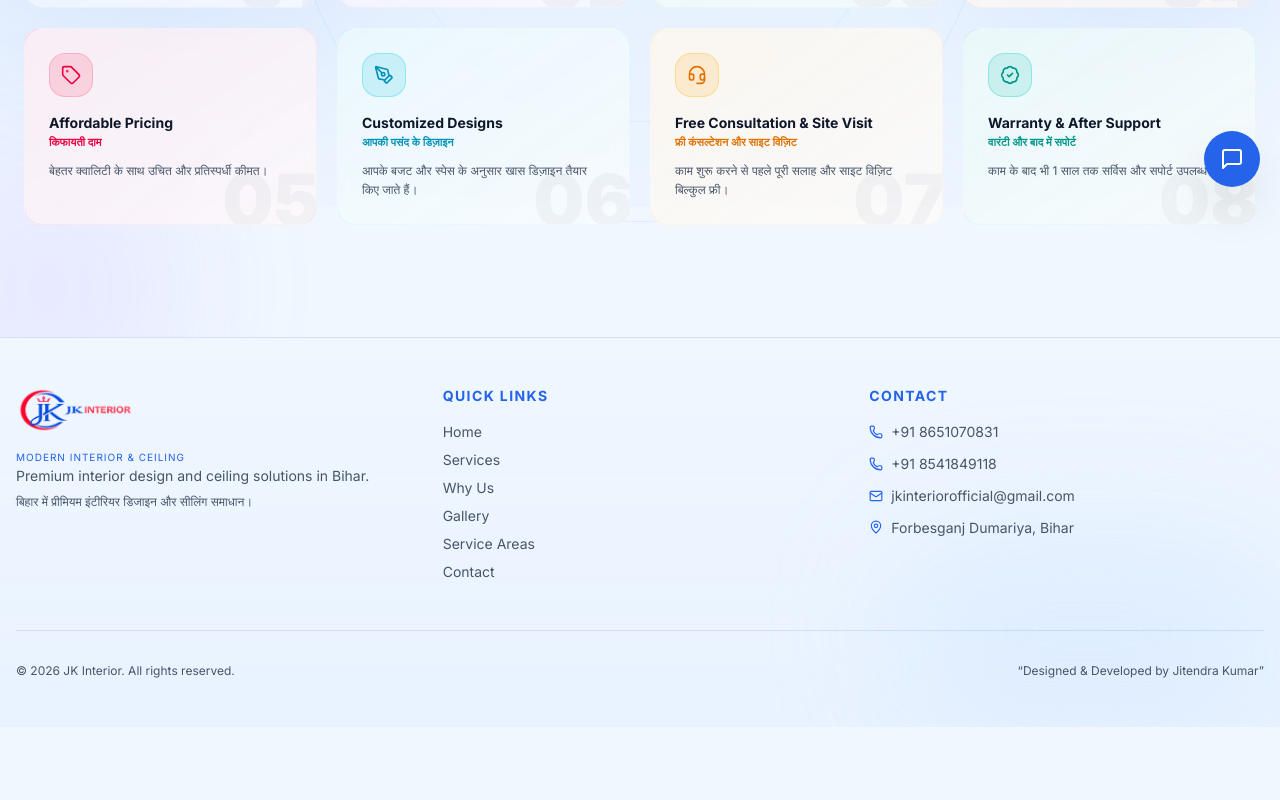
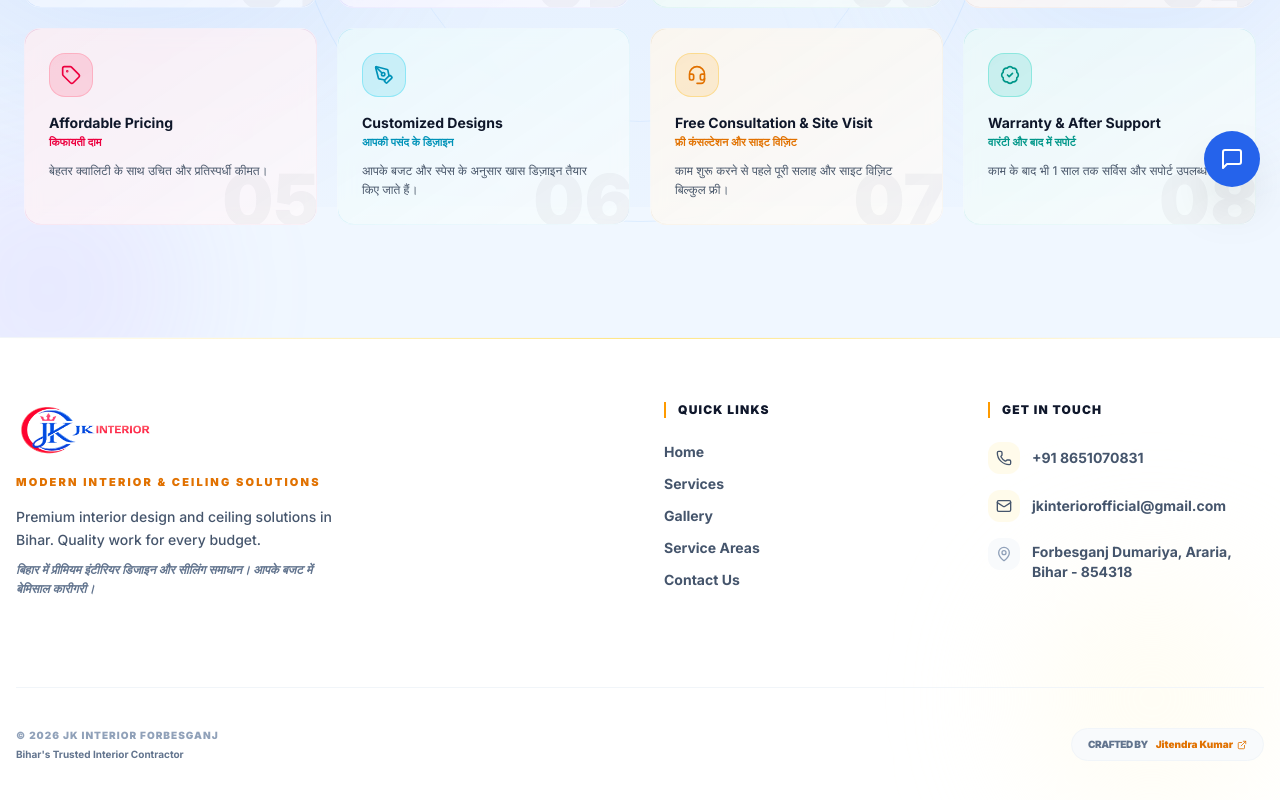
Before and after one commit to jitendrakumarraj831-byte/jk-interior2, a Next.js app: page /about in a window 1280 px wide. Shown: the part 593-1393 px from the top of the page. Before the commit the page ends 1320 px from the top, so only its background shows below. Built offline with nearby package versions, Linux system fonts and the light colour scheme; a web font is replaced by a local one.

Commit message:
Update footer.tsx

```diff
--- a/components/footer.tsx
+++ b/components/footer.tsx
@@ -1,15 +1,17 @@
 "use client"
 
 import Image from "next/image"
-import { Phone, Mail, MapPin } from "lucide-react"
+import { Phone, Mail, MapPin, ExternalLink } from "lucide-react"
 import { motion } from "framer-motion"
 import { fadeSlideUp, fadeSlideUpItem, staggerContainer } from "@/components/motion-reveal"
 
 export default function Footer() {
   return (
-    <footer className="border-t border-gold/15 py-12 relative overflow-hidden">
-      <div className="absolute inset-0 bg-gradient-to-b from-transparent to-[rgba(219,234,254,0.35)] pointer-events-none" />
-      <div className="absolute bottom-0 right-0 w-96 h-48 bg-blue-200/25 blur-3xl rounded-full pointer-events-none" />
+    <footer className="bg-white border-t border-slate-100 py-16 relative overflow-hidden">
+      {/* Subtle Background Elements */}
+      <div className="absolute top-0 left-0 w-full h-px bg-gradient-to-r from-transparent via-amber-200 to-transparent" />
+      <div className="absolute bottom-0 right-0 w-64 h-64 bg-amber-50/50 blur-3xl rounded-full pointer-events-none" />
+
       <motion.div
         className="mx-auto max-w-7xl px-4 relative z-10"
         initial="hidden"
@@ -17,104 +19,113 @@ export default function Footer() {
         viewport={{ once: true, amount: 0.2 }}
         variants={staggerContainer}
       >
-        <motion.div
-          className="grid gap-8 md:grid-cols-3"
-          variants={staggerContainer}
-        >
-          <motion.div variants={fadeSlideUpItem}>
-            <div className="mb-4">
+        <div className="grid gap-12 md:grid-cols-3 lg:grid-cols-4">
+
+          {/* Brand Column */}
+          <motion.div variants={fadeSlideUpItem} className="md:col-span-1 lg:col-span-2">
+            <div className="mb-6">
               <Image
                 src="/logo.png"
                 alt="JK Interior – False Ceiling Contractor & Interior Designer in Forbesganj, Araria Bihar"
-                width={140}
-                height={50}
-                className="object-contain h-12 w-auto"
+                width={160}
+                height={60}
+                className="object-contain h-14 w-auto mb-4"
                 loading="lazy"
               />
+              <p className="text-[11px] font-black uppercase tracking-[0.2em] text-amber-600 mb-4">
+                Modern Interior & Ceiling Solutions
+              </p>
+              <p className="max-w-xs text-sm leading-relaxed text-slate-600 font-medium">
+                Premium interior design and ceiling solutions in Bihar. Quality work for every budget.
+              </p>
+              <p className="mt-2 max-w-xs text-xs leading-relaxed text-slate-500 font-semibold italic">
+                बिहार में प्रीमियम इंटीरियर डिजाइन और सीलिंग समाधान। आपके बजट में बेमिसाल कारीगरी।
+              </p>
             </div>
-
-            <p className="text-[10px] uppercase tracking-widest text-gold font-mono">
-              Modern Interior & Ceiling
-            </p>
-
-            <p className="text-sm leading-relaxed text-muted-foreground font-mono">
-              Premium interior design and ceiling solutions in Bihar.
-            </p>
-
-            <p className="mt-1 text-xs leading-relaxed text-muted-foreground font-mono">
-              बिहार में प्रीमियम इंटीरियर डिजाइन और सीलिंग समाधान।
-            </p>
           </motion.div>
 
+          {/* Links Column */}
           <motion.div variants={fadeSlideUpItem}>
-            <h4 className="mb-4 text-sm font-bold uppercase tracking-widest text-gold font-mono">
+            <h4 className="mb-6 text-xs font-black uppercase tracking-widest text-slate-900 border-l-2 border-amber-500 pl-3">
               Quick Links
             </h4>
-            <nav className="flex flex-col gap-2">
+            <nav className="flex flex-col gap-3">
               {[
                 { href: "/", label: "Home", title: "JK Interior Forbesganj home" },
                 { href: "/services", label: "Services", title: "False ceiling & interior services in Araria" },
-                { href: "/about", label: "Why Us", title: "Why choose JK Interior in Forbesganj, Bihar" },
                 { href: "/gallery", label: "Gallery", title: "Interior design & false ceiling gallery in Araria" },
                 { href: "/#areas", label: "Service Areas", title: "Forbesganj, Araria, Jogbani, Narpatganj service areas" },
-                { href: "/contact", label: "Contact", title: "Contact JK Interior Forbesganj for free quote" },
+                { href: "/contact", label: "Contact Us", title: "Contact JK Interior Forbesganj for free quote" },
               ].map((link) => (
                 <a
                   key={link.href}
                   href={link.href}
                   title={link.title}
-                  className="text-sm text-muted-foreground transition-colors hover:text-gold font-mono"
+                  className="group flex items-center text-sm font-bold text-slate-600 transition-all hover:text-amber-600"
                 >
+                  <span className="w-0 overflow-hidden transition-all group-hover:w-4 group-hover:mr-2 text-amber-500">—</span>
                   {link.label}
                 </a>
               ))}
             </nav>
           </motion.div>
 
+          {/* Contact Column */}
           <motion.div variants={fadeSlideUpItem}>
-            <h4 className="mb-4 text-sm font-bold uppercase tracking-widest text-gold font-mono">
-              Contact
+            <h4 className="mb-6 text-xs font-black uppercase tracking-widest text-slate-900 border-l-2 border-amber-500 pl-3">
+              Get in Touch
             </h4>
-            <div className="flex flex-col gap-3">
+            <div className="flex flex-col gap-4">
               <a
                 href="tel:+918651070831"
-                className="flex items-center gap-2 text-sm text-muted-foreground transition-colors hover:text-gold font-mono"
+                className="group flex items-center gap-3 text-sm font-bold text-slate-600 hover:text-amber-600 transition-colors"
               >
-                <Phone className="h-3.5 w-3.5 text-gold" />
+                <div className="flex h-8 w-8 items-center justify-center rounded-lg bg-amber-50 group-hover:bg-amber-500 group-hover:text-white transition-all">
+                  <Phone className="h-4 w-4" />
+                </div>
                 +91 8651070831
               </a>
               <a
-                href="tel:+918541849118"
-                className="flex items-center gap-2 text-sm text-muted-foreground transition-colors hover:text-gold font-mono"
+                href="mailto:jkinteriorofficial@gmail.com"
+                className="group flex items-center gap-3 text-sm font-bold text-slate-600 hover:text-amber-600 transition-colors"
               >
-                <Phone className="h-3.5 w-3.5 text-gold" />
-                +91 8541849118
+                <div className="flex h-8 w-8 items-center justify-center rounded-lg bg-amber-50 group-hover:bg-amber-500 group-hover:text-white transition-all">
+                  <Mail className="h-4 w-4" />
+                </div>
+                <span className="break-all">jkinteriorofficial@gmail.com</span>
               </a>
-              <a
-                href="mailto:jkinteriorofficial@gmail.com"
-                className="flex items-center gap-2 text-sm text-muted-foreground transition-colors hover:text-gold font-mono"
-              >
-                <Mail className="h-3.5 w-3.5 text-gold" />
-                jkinteriorofficial@gmail.com
-              </a>
-              <div className="flex items-start gap-2 text-sm text-muted-foreground font-mono">
-                <MapPin className="mt-0.5 h-3.5 w-3.5 shrink-0 text-gold" />
-                <span>Forbesganj Dumariya, Bihar</span>
+              <div className="group flex items-start gap-3 text-sm font-bold text-slate-600">
+                <div className="flex h-8 w-8 shrink-0 items-center justify-center rounded-lg bg-slate-50 text-slate-400">
+                  <MapPin className="h-4 w-4" />
+                </div>
+                <span className="pt-1">Forbesganj Dumariya, Araria, Bihar - 854318</span>
               </div>
             </div>
           </motion.div>
-        </motion.div>
+        </div>
 
+        {/* Bottom Bar */}
         <motion.div
           variants={fadeSlideUp}
-          className="mt-12 flex flex-col items-center justify-between gap-4 border-t border-gold/15 pt-8 md:flex-row"
+          className="mt-16 flex flex-col items-center justify-between gap-6 border-t border-slate-100 pt-10 md:flex-row"
         >
-          <p className="text-xs text-muted-foreground font-mono">
-            {`© ${new Date().getFullYear()} JK Interior. All rights reserved.`}
-          </p>
-          <p className="text-xs text-muted-foreground font-mono">
-            “Designed & Developed by Jitendra Kumar”
-          </p>
+          <div className="text-center md:text-left">
+            <p className="text-[10px] font-black uppercase tracking-widest text-slate-400">
+              © {new Date().getFullYear()} JK Interior Forbesganj
+            </p>
+            <p className="mt-1 text-[10px] font-bold text-slate-500">
+              Bihar's Trusted Interior Contractor
+            </p>
+          </div>
+
+          <div className="flex items-center gap-2 px-4 py-2 bg-slate-50 rounded-full border border-slate-100">
+            <span className="text-[10px] font-black uppercase tracking-tighter text-slate-500">
+              Crafted by
+            </span>
+            <span className="text-[10px] font-black text-amber-600 flex items-center gap-1">
+              Jitendra Kumar <ExternalLink size={10} />
+            </span>
+          </div>
         </motion.div>
       </motion.div>
     </footer>
```
